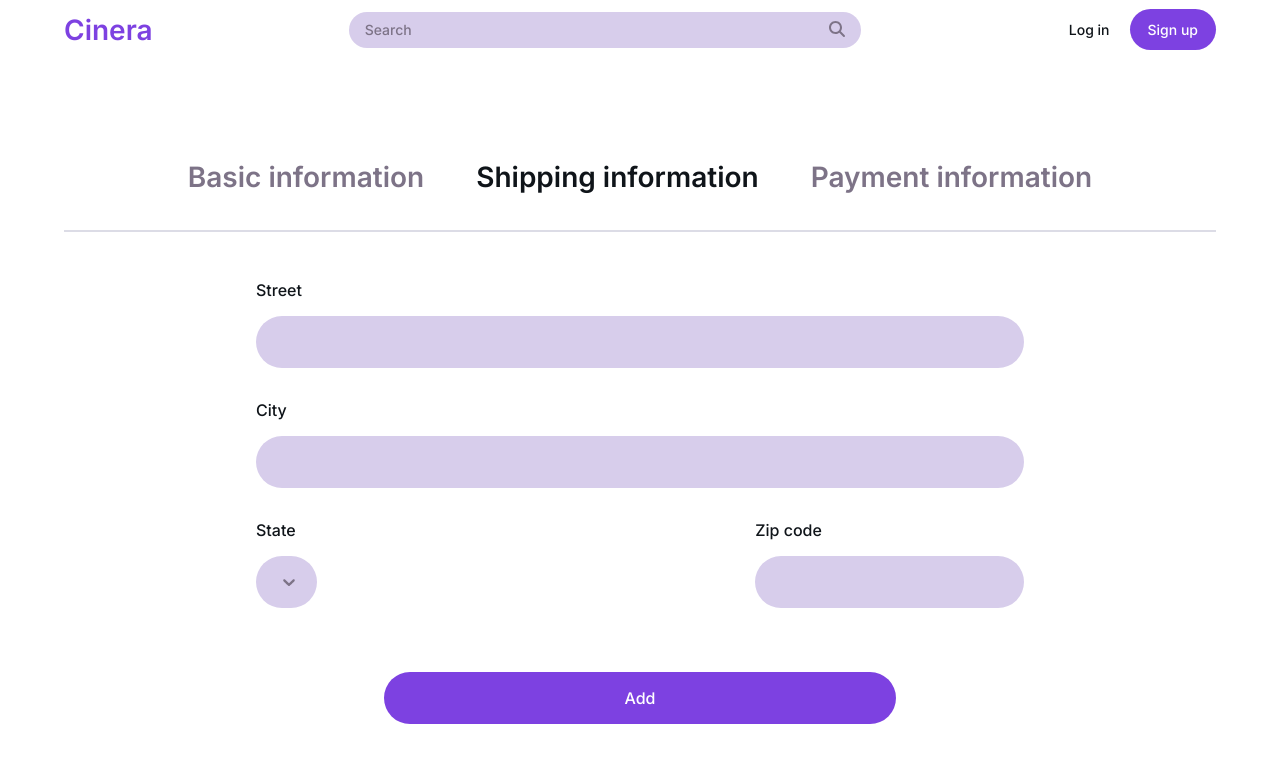
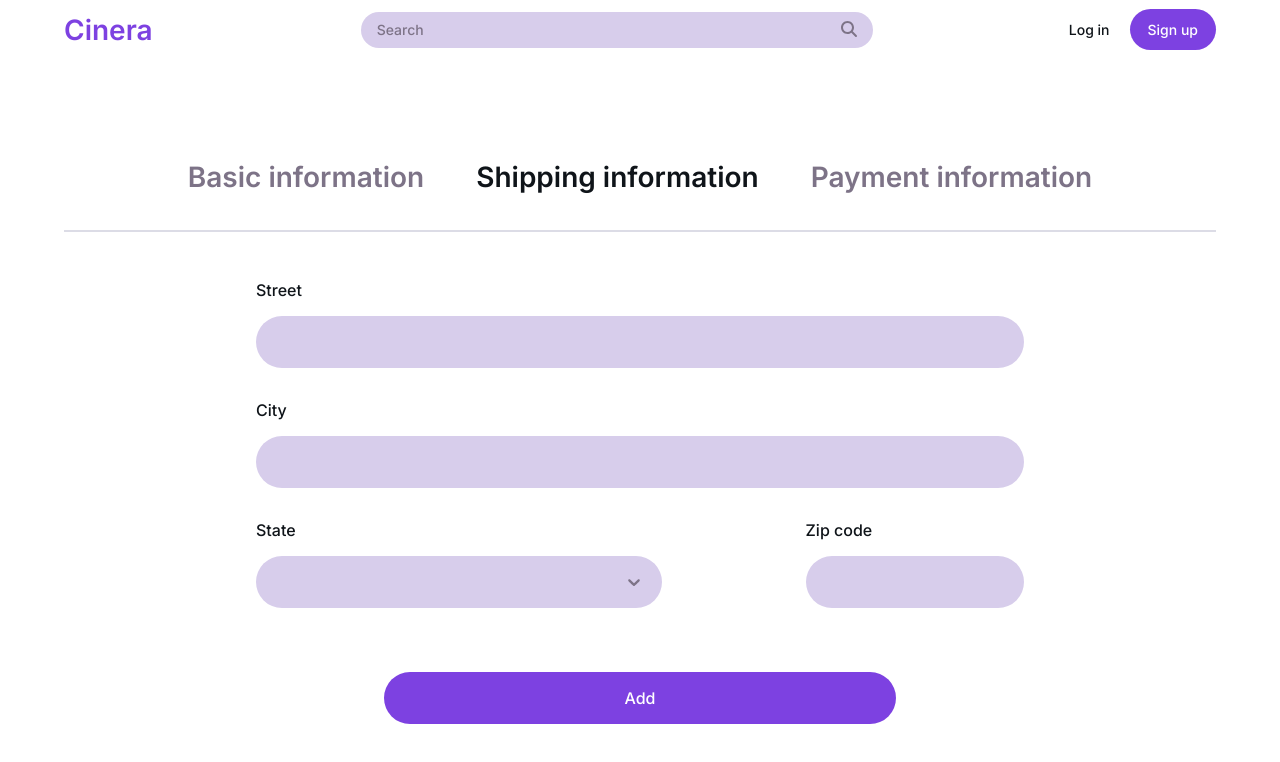
Before and after one commit to dsk93565/cinema-booking-system, a React (Create React App) app: page /profile in a window 1280 px wide. Both pictures are taken after a click on the element "Shipping information". Shown: the top 762 px of the page. Built offline with nearby package versions, Linux system fonts and the light colour scheme; no server answers.

Commit message:
Fixed UI merge issues

```diff
--- a/src/pages/UserProfile.jsx
+++ b/src/pages/UserProfile.jsx
@@ -605,8 +605,8 @@
                       className='user-info-input disabled-input'
                     />
                   </div>
-                  <div className='user-infos state'>
-                    <div className='user-info'>
+                  <div className='user-infos'>
+                    <div className='user-info state'>
                       <label className='user-info-label'>State</label>
                       <Select
                         options={usStates}
@@ -701,8 +701,8 @@
                       className='user-info-input disabled-input'
                     />
                   </div>
-                  <div className='user-infos state'>
-                    <div className='user-info'>
+                  <div className='user-infos'>
+                    <div className='user-info state'>
                       <label className='user-info-label'>State</label>
                       <Select
                         options={usStates}
@@ -791,8 +791,8 @@
                           className='user-info-input disabled-input'
                         />
                       </div>
-                      <div className='user-infos state'>
-                        <div className='user-info'>
+                      <div className='user-infos'>
+                        <div className='user-info state'>
                           <label className='user-info-label'>State</label>
                           <Select
                             options={usStates}
@@ -879,8 +879,8 @@
                           className='user-info-input disabled-input'
                         />
                       </div>
-                      <div className='user-infos state'>
-                        <div className='user-info'>
+                      <div className='user-infos'>
+                        <div className='user-info state'>
                           <label className='user-info-label'>State</label>
                           <Select
                             options={usStates}
@@ -969,8 +969,8 @@
                               className='user-info-input disabled-input'
                             />
                           </div>
-                          <div className='user-infos state'>
-                            <div className='user-info'>
+                          <div className='user-infos'>
+                            <div className='user-info state'>
                               <label className='user-info-label'>State</label>
                               <Select
                                 options={usStates}
@@ -1061,8 +1061,8 @@
                           className='user-info-input disabled-input'
                         />
                       </div>
-                      <div className='user-infos state'>
-                        <div className='user-info'>
+                      <div className='user-infos'>
+                        <div className='user-info state'>
                           <label className='user-info-label'>State</label>
                           <Select
                             options={usStates}
@@ -1151,8 +1151,8 @@
                               className='user-info-input disabled-input'
                             />
                           </div>
-                          <div className='user-infos state'>
-                            <div className='user-info'>
+                          <div className='user-infos'>
+                            <div className='user-info state'>
                               <label className='user-info-label'>State</label>
                               <Select
                                 options={usStates}
--- a/src/stylings/account.css
+++ b/src/stylings/account.css
@@ -288,19 +288,19 @@
     }
 
     .user-info.state {
-        width: 55%;
+        width: 65%;
     }
 
     .user-info.zip {
-        width: 45%;
+        width: 35%;
     }
 
-    .user-info.state, .user-info.card-num {
-        width: 65%;
+    .user-info.card-num {
+        width: 75%;
     }
 
-    .user-info.zip, .user-info.exp-date {
-        width: 35%;
+    .user-info.exp-date {
+        width: 25%;
     }
 
     .user-shipping-info .user-infos {
--- a/src/stylings/main.css
+++ b/src/stylings/main.css
@@ -211,6 +211,7 @@
 }
 
 .user-info {
+    width: 100%;
     margin-top: 2rem;
     display: flex;
     flex-direction: column;
@@ -255,6 +256,10 @@
     font-weight: 400;
     width: 100%;
     padding: 1rem 0 1rem 1.125rem;
+}
+
+.disabled-input {
+    cursor: not-allowed;
 }
 
 .input-error {
--- a/src/stylings/navigation.css
+++ b/src/stylings/navigation.css
@@ -42,7 +42,8 @@
     height: 2.25rem;
     max-width: 32rem;
     width: 100%;
-    display: none;
+    margin-left: 1.5rem;
+    display: flex;
     align-items: center;
     justify-content: space-between;
     transition: outline 0.2s ease-in-out;
@@ -148,6 +149,7 @@
     color: var(--primary);
     height: 1.125rem;
     width: 1.125rem;
+    display: none;
 }
 
 .hamburger-menu {
```
